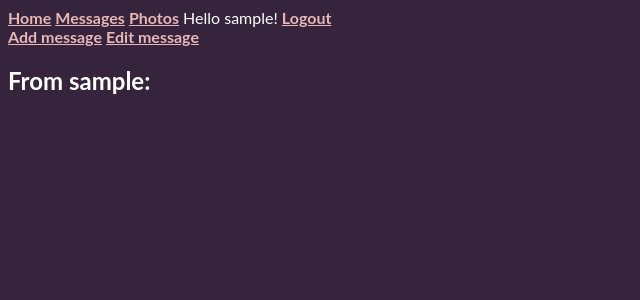
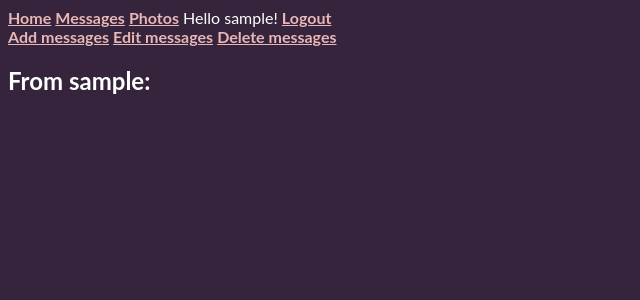
Before and after one commit to gal333t/project-2, a Flask app: page /messages in a window 1280 px wide. Shown: the top 300 px of the page, without its empty margins (0-640 px from the left). Run offline with Flask 3, Linux system fonts and the light colour scheme; the visitor is signed in with stand-in values (Sample User, id 1); data that the repository does not hold is empty; some libraries are stand-ins or nearby versions.

Commit message:
making the delete message option work

```diff
--- a/app.py
+++ b/app.py
@@ -79,10 +79,10 @@ def edit_message(id):
     messages.edit_message(id, form.get("user_msg"))
     return redirect("/messages")
 
-@app.route("/forms/messages/delete/<id>")
-def delete_message_form(id):
+@app.route("/forms/messages/delete/<username>")
+def delete_message_form(username):
     if session.get("user_id"):
-        return render_template("delete_message.html", messages=messages.get_message(id))
+        return render_template("delete_message.html", messages=messages.get_all_edit(username))
     else:
         return redirect("/login")
 
--- a/templates/messages.html
+++ b/templates/messages.html
@@ -2,8 +2,9 @@
 {% block body %}
 <nav class="messageNav">
     {% if session["username"] != "Ziva" %}
-    <a href="/forms/messages/add">Add message</a>
-    <a href="/forms/messages/edit/{{ username }}">Edit message</a>
+    <a href="/forms/messages/add">Add messages</a>
+    <a href="/forms/messages/edit/{{ username }}">Edit messages</a>
+    <a href="/forms/messages/delete/{{ username }}">Delete messages</a>
     {% endif %}
 </nav>
 <div>
```
Also changed, not shown: templates/delete_message.html (+7 -5 lines).
